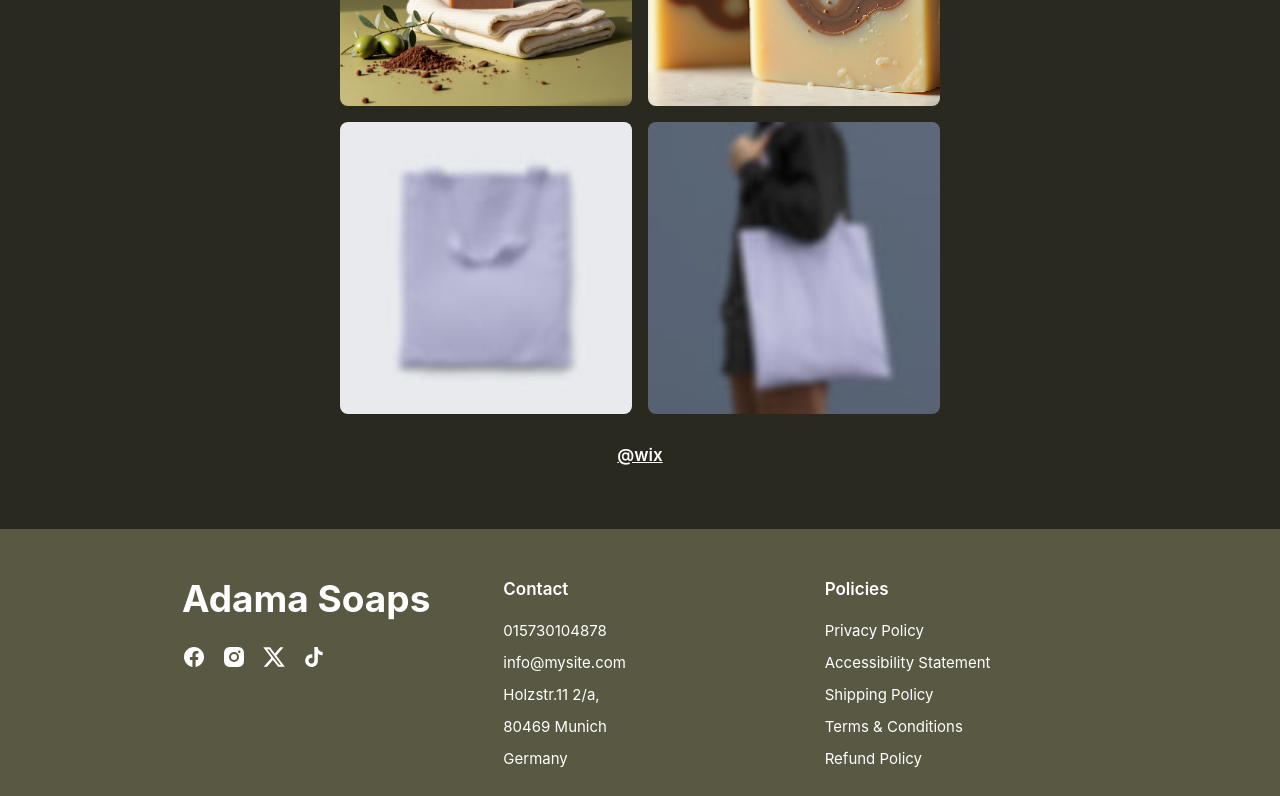
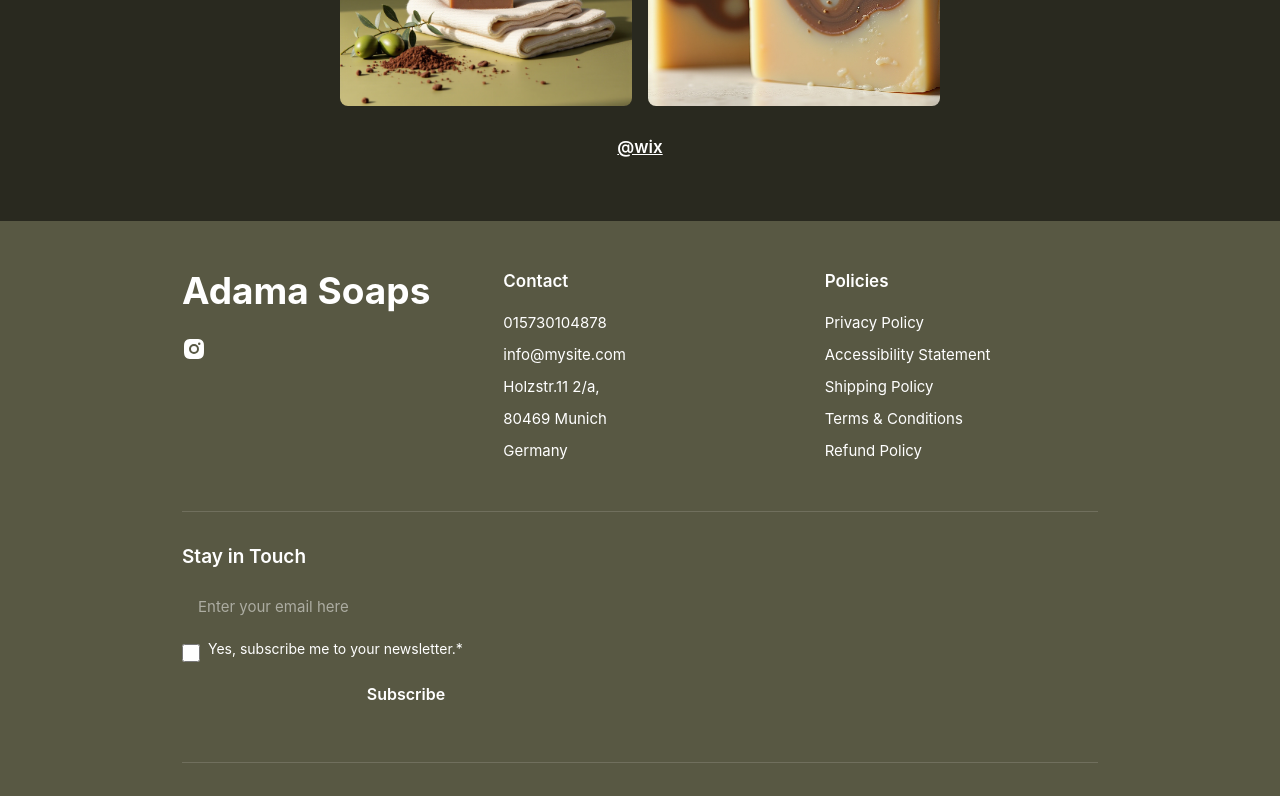
Before and after one commit to m-tantan/adama-soap, a Next.js app: page / in a window 1280 px wide. Shown: the part 2920-3716 px from the top of the page. Built offline with nearby package versions, Linux system fonts and the light colour scheme.

Commit message:
Remove unused items and links + format using prettier

```diff
--- a/app/page.tsx
+++ b/app/page.tsx
@@ -313,27 +313,9 @@ export default function Home() {
                 sizes="(max-width: 768px) 50vw, 300px"
               />
             </div>
-            <div className="relative aspect-square overflow-hidden rounded-lg">
-              <Image
-                src={withBasePath('/images/about/instagram-3.jpg')}
-                alt="Instagram post"
-                fill
-                className="object-cover hover:scale-110 transition-transform duration-300"
-                sizes="(max-width: 768px) 50vw, 300px"
-              />
-            </div>
-            <div className="relative aspect-square overflow-hidden rounded-lg">
-              <Image
-                src={withBasePath('/images/about/instagram-4.jpg')}
-                alt="Instagram post"
-                fill
-                className="object-cover hover:scale-110 transition-transform duration-300"
-                sizes="(max-width: 768px) 50vw, 300px"
-              />
-            </div>
           </div>
           <a
-            href="https://instagram.com/wix"
+            href=""
             target="_blank"
             rel="noopener noreferrer"
             className="inline-block font-heading transition-opacity duration-300 hover:opacity-70"
--- a/components/Footer.tsx
+++ b/components/Footer.tsx
@@ -1,81 +1,53 @@
-import Link from 'next/link';
+import Link from "next/link";
 
 export default function Footer() {
   return (
-    <footer style={{ backgroundColor: 'rgb(88, 88, 67)', color: '#FFFFFF', marginTop: '0' }}>
-      <div className="max-w-[980px] mx-auto px-6 lg:px-8" style={{ paddingTop: '48px', paddingBottom: '48px' }}>
-        <div className="grid grid-cols-1 md:grid-cols-3" style={{ gap: '48px' }}>
+    <footer
+      style={{
+        backgroundColor: "rgb(88, 88, 67)",
+        color: "#FFFFFF",
+        marginTop: "0",
+      }}
+    >
+      <div
+        className="max-w-[980px] mx-auto px-6 lg:px-8"
+        style={{ paddingTop: "48px", paddingBottom: "48px" }}
+      >
+        <div
+          className="grid grid-cols-1 md:grid-cols-3"
+          style={{ gap: "48px" }}
+        >
           {/* Brand & Social */}
           <div>
             <h3
               className="font-title font-bold mb-6"
               style={{
-                fontSize: '37px',
-                lineHeight: '1.2em',
-                color: 'rgb(255, 255, 255)'
+                fontSize: "37px",
+                lineHeight: "1.2em",
+                color: "rgb(255, 255, 255)",
               }}
             >
               Adama Soaps
             </h3>
-            <div className="flex" style={{ gap: '16px', marginTop: '24px' }}>
+            <div className="flex" style={{ gap: "16px", marginTop: "24px" }}>
               <a
-                href="https://facebook.com/wix"
+                href="https://instagram.com/yoavmanor1"
                 target="_blank"
                 rel="noopener noreferrer"
                 className="transition-opacity duration-300 hover:opacity-70"
                 style={{
-                  fontSize: '24px',
-                  color: 'rgb(255, 255, 255)'
-                }}
-                aria-label="Facebook"
-              >
-                <svg width="24" height="24" viewBox="0 0 24 24" fill="currentColor">
-                  <path d="M22 12c0-5.523-4.477-10-10-10S2 6.477 2 12c0 4.991 3.657 9.128 8.438 9.878v-6.987h-2.54V12h2.54V9.797c0-2.506 1.492-3.89 3.777-3.89 1.094 0 2.238.195 2.238.195v2.46h-1.26c-1.243 0-1.63.771-1.63 1.562V12h2.773l-.443 2.89h-2.33v6.988C18.343 21.128 22 16.991 22 12z"/>
-                </svg>
-              </a>
-              <a
-                href="https://instagram.com/wix"
-                target="_blank"
-                rel="noopener noreferrer"
-                className="transition-opacity duration-300 hover:opacity-70"
-                style={{
-                  fontSize: '24px',
-                  color: 'rgb(255, 255, 255)'
+                  fontSize: "24px",
+                  color: "rgb(255, 255, 255)",
                 }}
                 aria-label="Instagram"
               >
-                <svg width="24" height="24" viewBox="0 0 24 24" fill="currentColor">
-                  <path d="M12 2c2.717 0 3.056.01 4.122.06 1.065.05 1.79.217 2.428.465.66.254 1.216.598 1.772 1.153a4.908 4.908 0 0 1 1.153 1.772c.247.637.415 1.363.465 2.428.047 1.066.06 1.405.06 4.122 0 2.717-.01 3.056-.06 4.122-.05 1.065-.218 1.79-.465 2.428a4.883 4.883 0 0 1-1.153 1.772 4.915 4.915 0 0 1-1.772 1.153c-.637.247-1.363.415-2.428.465-1.066.047-1.405.06-4.122.06-2.717 0-3.056-.01-4.122-.06-1.065-.05-1.79-.218-2.428-.465a4.89 4.89 0 0 1-1.772-1.153 4.904 4.904 0 0 1-1.153-1.772c-.248-.637-.415-1.363-.465-2.428C2.013 15.056 2 14.717 2 12c0-2.717.01-3.056.06-4.122.05-1.066.217-1.79.465-2.428a4.88 4.88 0 0 1 1.153-1.772A4.897 4.897 0 0 1 5.45 2.525c.638-.248 1.362-.415 2.428-.465C8.944 2.013 9.283 2 12 2zm0 5a5 5 0 1 0 0 10 5 5 0 0 0 0-10zm6.5-.25a1.25 1.25 0 0 0-2.5 0 1.25 1.25 0 0 0 2.5 0zM12 9a3 3 0 1 1 0 6 3 3 0 0 1 0-6z"/>
-                </svg>
-              </a>
-              <a
-                href="https://twitter.com/wix"
-                target="_blank"
-                rel="noopener noreferrer"
-                className="transition-opacity duration-300 hover:opacity-70"
-                style={{
-                  fontSize: '24px',
-                  color: 'rgb(255, 255, 255)'
-                }}
-                aria-label="X (Twitter)"
-              >
-                <svg width="24" height="24" viewBox="0 0 24 24" fill="currentColor">
-                  <path d="M18.244 2.25h3.308l-7.227 8.26 8.502 11.24H16.17l-5.214-6.817L4.99 21.75H1.68l7.73-8.835L1.254 2.25H8.08l4.713 6.231zm-1.161 17.52h1.833L7.084 4.126H5.117z"/>
-                </svg>
-              </a>
-              <a
-                href="https://tiktok.com/@wix"
-                target="_blank"
-                rel="noopener noreferrer"
-                className="transition-opacity duration-300 hover:opacity-70"
-                style={{
-                  fontSize: '24px',
-                  color: 'rgb(255, 255, 255)'
-                }}
-                aria-label="TikTok"
-              >
-                <svg width="24" height="24" viewBox="0 0 24 24" fill="currentColor">
-                  <path d="M19.59 6.69a4.83 4.83 0 0 1-3.77-4.25V2h-3.45v13.67a2.89 2.89 0 0 1-5.2 1.74 2.89 2.89 0 0 1 2.31-4.64 2.93 2.93 0 0 1 .88.13V9.4a6.84 6.84 0 0 0-1-.05A6.33 6.33 0 0 0 5 20.1a6.34 6.34 0 0 0 10.86-4.43v-7a8.16 8.16 0 0 0 4.77 1.52v-3.4a4.85 4.85 0 0 1-1-.1z"/>
+                <svg
+                  width="24"
+                  height="24"
+                  viewBox="0 0 24 24"
+                  fill="currentColor"
+                >
+                  <path d="M12 2c2.717 0 3.056.01 4.122.06 1.065.05 1.79.217 2.428.465.66.254 1.216.598 1.772 1.153a4.908 4.908 0 0 1 1.153 1.772c.247.637.415 1.363.465 2.428.047 1.066.06 1.405.06 4.122 0 2.717-.01 3.056-.06 4.122-.05 1.065-.218 1.79-.465 2.428a4.883 4.883 0 0 1-1.153 1.772 4.915 4.915 0 0 1-1.772 1.153c-.637.247-1.363.415-2.428.465-1.066.047-1.405.06-4.122.06-2.717 0-3.056-.01-4.122-.06-1.065-.05-1.79-.218-2.428-.465a4.89 4.89 0 0 1-1.772-1.153 4.904 4.904 0 0 1-1.153-1.772c-.248-.637-.415-1.363-.465-2.428C2.013 15.056 2 14.717 2 12c0-2.717.01-3.056.06-4.122.05-1.066.217-1.79.465-2.428a4.88 4.88 0 0 1 1.153-1.772A4.897 4.897 0 0 1 5.45 2.525c.638-.248 1.362-.415 2.428-.465C8.944 2.013 9.283 2 12 2zm0 5a5 5 0 1 0 0 10 5 5 0 0 0 0-10zm6.5-.25a1.25 1.25 0 0 0-2.5 0 1.25 1.25 0 0 0 2.5 0zM12 9a3 3 0 1 1 0 6 3 3 0 0 1 0-6z" />
                 </svg>
               </a>
             </div>
@@ -86,10 +58,10 @@ export default function Footer() {
             <h4
               className="font-heading font-normal mb-4"
               style={{
-                fontSize: '17px',
-                lineHeight: '1.5em',
-                color: 'rgb(255, 255, 255)',
-                fontWeight: '600'
+                fontSize: "17px",
+                lineHeight: "1.5em",
+                color: "rgb(255, 255, 255)",
+                fontWeight: "600",
               }}
             >
               Contact
@@ -97,9 +69,9 @@ export default function Footer() {
             <div
               className="space-y-2 font-body"
               style={{
-                fontSize: '15px',
-                lineHeight: '24px',
-                color: 'rgb(255, 255, 255)'
+                fontSize: "15px",
+                lineHeight: "24px",
+                color: "rgb(255, 255, 255)",
               }}
             >
               <p>015730104878</p>
@@ -115,10 +87,10 @@ export default function Footer() {
             <h4
               className="font-heading font-normal mb-4"
               style={{
-                fontSize: '17px',
-                lineHeight: '1.5em',
-                color: 'rgb(255, 255, 255)',
-                fontWeight: '600'
+                fontSize: "17px",
+                lineHeight: "1.5em",
+                color: "rgb(255, 255, 255)",
+                fontWeight: "600",
               }}
             >
               Policies
@@ -128,9 +100,9 @@ export default function Footer() {
                 href="/policies/privacy"
                 className="block font-body transition-opacity duration-300 hover:opacity-70"
                 style={{
-                  fontSize: '15px',
-                  lineHeight: '24px',
-                  color: 'rgb(255, 255, 255)'
+                  fontSize: "15px",
+                  lineHeight: "24px",
+                  color: "rgb(255, 255, 255)",
                 }}
               >
                 Privacy Policy
@@ -139,9 +111,9 @@ export default function Footer() {
                 href="/policies/accessibility"
                 className="block font-body transition-opacity duration-300 hover:opacity-70"
                 style={{
-                  fontSize: '15px',
-                  lineHeight: '24px',
-                  color: 'rgb(255, 255, 255)'
+                  fontSize: "15px",
+                  lineHeight: "24px",
+                  color: "rgb(255, 255, 255)",
                 }}
               >
                 Accessibility Statement
@@ -150,9 +122,9 @@ export default function Footer() {
                 href="/policies/shipping"
                 className="block font-body transition-opacity duration-300 hover:opacity-70"
                 style={{
-                  fontSize: '15px',
-                  lineHeight: '24px',
-                  color: 'rgb(255, 255, 255)'
+                  fontSize: "15px",
+                  lineHeight: "24px",
+                  color: "rgb(255, 255, 255)",
                 }}
               >
                 Shipping Policy
@@ -161,9 +133,9 @@ export default function Footer() {
                 href="/policies/terms"
                 className="block font-body transition-opacity duration-300 hover:opacity-70"
                 style={{
-                  fontSize: '15px',
-                  lineHeight: '24px',
-                  color: 'rgb(255, 255, 255)'
+                  fontSize: "15px",
+                  lineHeight: "24px",
+                  color: "rgb(255, 255, 255)",
                 }}
               >
                 Terms & Conditions
@@ -172,9 +144,9 @@ export default function Footer() {
                 href="/policies/returns"
                 className="block font-body transition-opacity duration-300 hover:opacity-70"
                 style={{
-                  fontSize: '15px',
-                  lineHeight: '24px',
-                  color: 'rgb(255, 255, 255)'
+                  fontSize: "15px",
+                  lineHeight: "24px",
+                  color: "rgb(255, 255, 255)",
                 }}
               >
                 Refund Policy
@@ -184,14 +156,20 @@ export default function Footer() {
         </div>
 
         {/* Newsletter Section */}
-        <div style={{ marginTop: '48px', paddingTop: '32px', borderTop: '1px solid rgba(207, 203, 192, 0.2)' }}>
+        <div
+          style={{
+            marginTop: "48px",
+            paddingTop: "32px",
+            borderTop: "1px solid rgba(207, 203, 192, 0.2)",
+          }}
+        >
           <h4
             className="font-heading mb-4"
             style={{
-              fontSize: '19px',
-              lineHeight: '1.4em',
-              color: 'rgb(255, 255, 255)',
-              fontWeight: '600'
+              fontSize: "19px",
+              lineHeight: "1.4em",
+              color: "rgb(255, 255, 255)",
+              fontWeight: "600",
             }}
           >
             Stay in Touch
@@ -202,10 +180,10 @@ export default function Footer() {
               placeholder="Enter your email here"
               className="flex-1 px-4 py-3 bg-neutral-white text-neutral-dark font-body"
               style={{
-                fontSize: '15px',
-                borderRadius: '5px',
-                border: 'none',
-                outline: 'none'
+                fontSize: "15px",
+                borderRadius: "5px",
+                border: "none",
+                outline: "none",
               }}
             />
             <div className="flex items-start gap-2">
@@ -214,18 +192,18 @@ export default function Footer() {
                 id="newsletter-consent"
                 className="mt-1"
                 style={{
-                  width: '18px',
-                  height: '18px',
-                  cursor: 'pointer'
+                  width: "18px",
+                  height: "18px",
+                  cursor: "pointer",
                 }}
               />
               <label
                 htmlFor="newsletter-consent"
                 className="font-body"
                 style={{
-                  fontSize: '14px',
-                  color: 'rgb(255, 255, 255)',
-                  cursor: 'pointer'
+                  fontSize: "14px",
+                  color: "rgb(255, 255, 255)",
+                  cursor: "pointer",
                 }}
               >
                 Yes, subscribe me to your newsletter.*
@@ -235,12 +213,12 @@ export default function Footer() {
               type="submit"
               className="px-6 py-3 bg-neutral-white text-neutral-dark font-button transition-opacity duration-300 hover:opacity-80"
               style={{
-                fontSize: '16px',
-                lineHeight: '16px',
-                borderRadius: '5px',
-                fontWeight: '600',
-                border: 'none',
-                cursor: 'pointer'
+                fontSize: "16px",
+                lineHeight: "16px",
+                borderRadius: "5px",
+                fontWeight: "600",
+                border: "none",
+                cursor: "pointer",
               }}
             >
               Subscribe
@@ -251,11 +229,11 @@ export default function Footer() {
         <div
           className="text-center font-body"
           style={{
-            marginTop: '48px',
-            paddingTop: '32px',
-            borderTop: '1px solid rgba(207, 203, 192, 0.2)',
-            fontSize: '15px',
-            color: 'rgb(159, 157, 142)'
+            marginTop: "48px",
+            paddingTop: "32px",
+            borderTop: "1px solid rgba(207, 203, 192, 0.2)",
+            fontSize: "15px",
+            color: "rgb(159, 157, 142)",
           }}
         >
           © 2035 by Adama Soaps. Powered and secured by Wix
```
